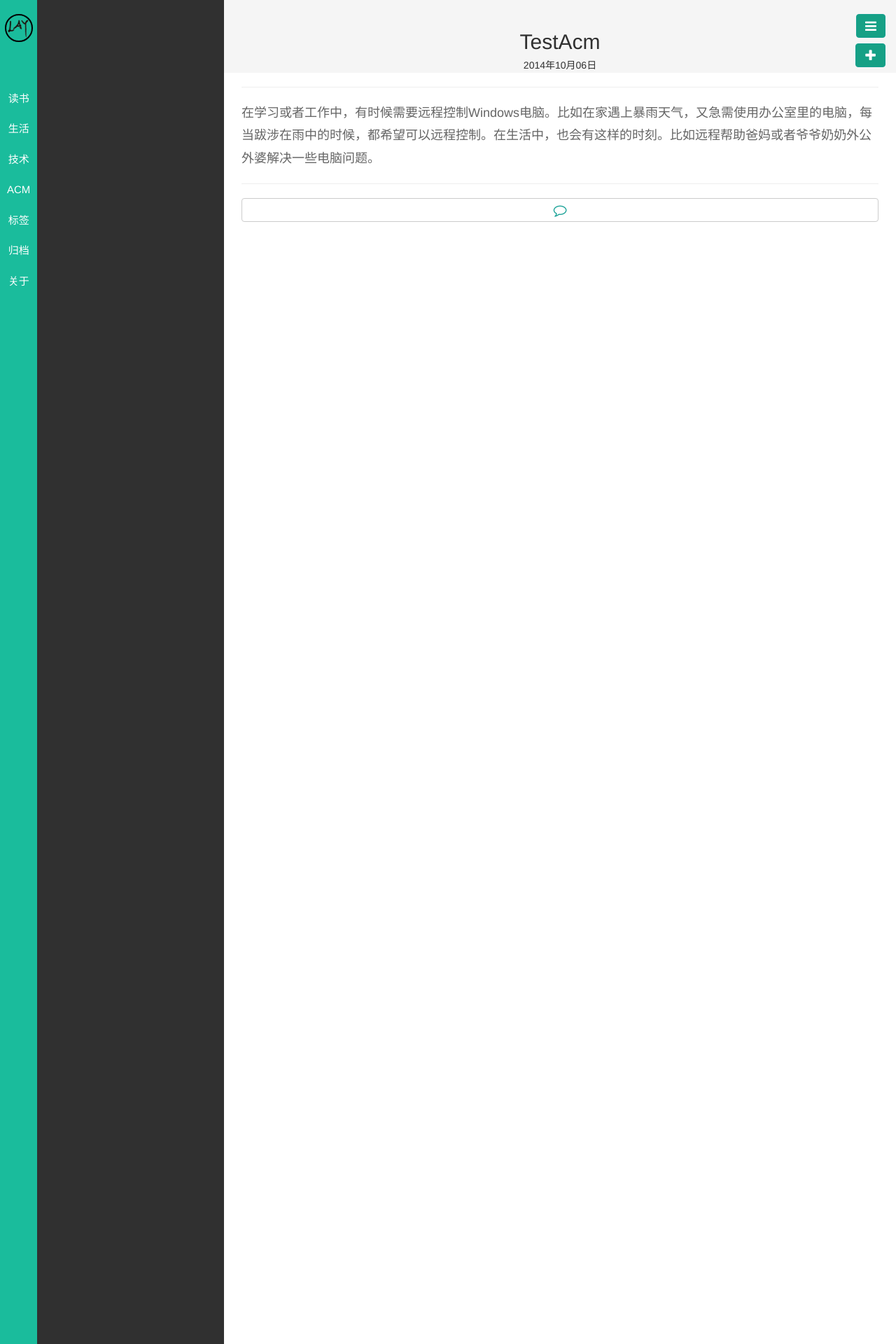
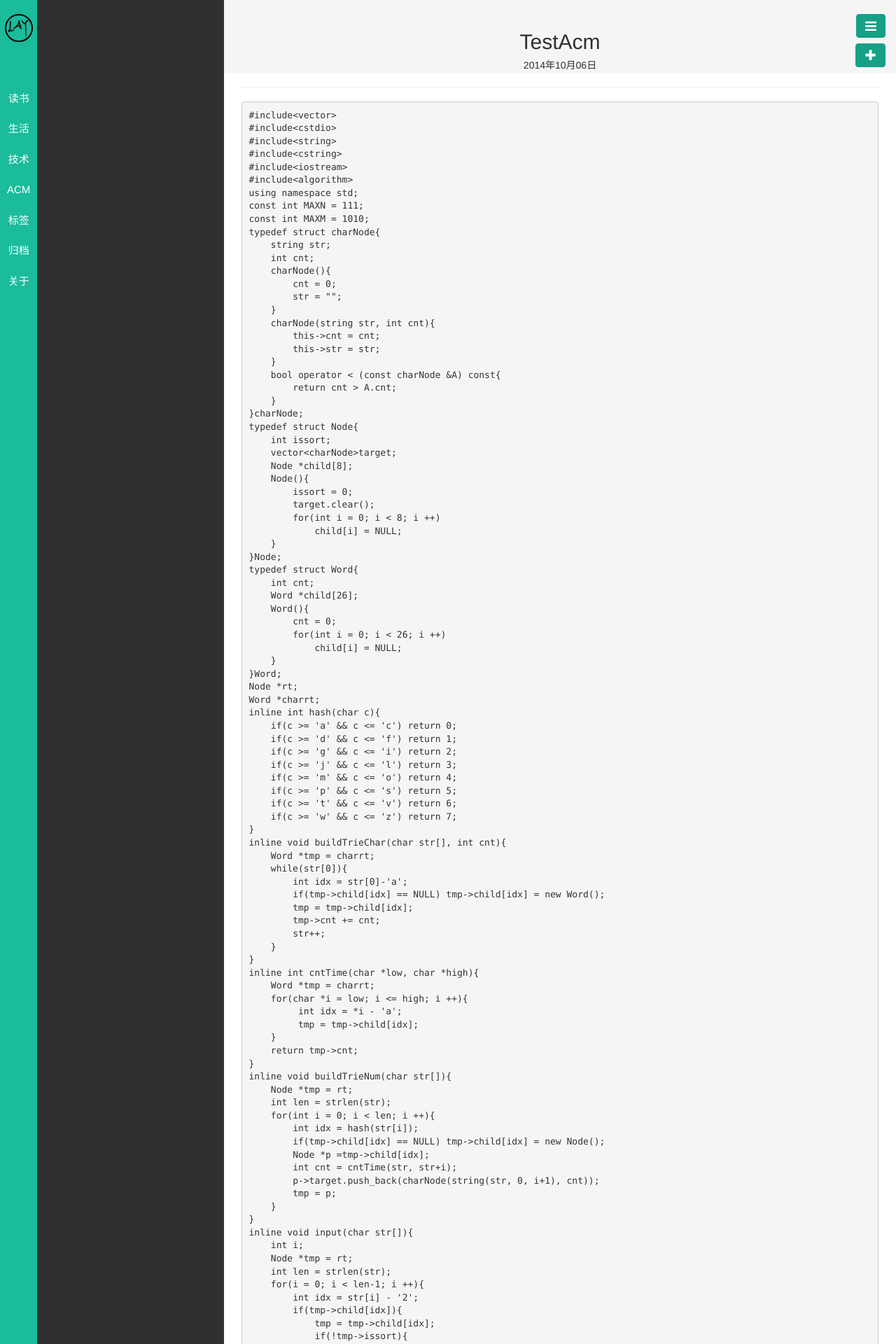
Before and after one commit to pstreeplus/pstreeplus.github.com, a Jekyll site: the page built from _posts/ACM/2014-10-06-testacm.md, in a window 1280 px wide. Shown: the top 1920 px of the page at 70% size. Built offline with Jekyll 4.4.1, drawn with Linux system fonts in a browser that asks for light colours; nearby versions of some CDN libraries; library files that are not in the unit come from our copies; Markdown is read by kramdown in place of the engine named in the settings; some of the changed text lies outside the part shown.

Commit message:
Update 2014-10-06-testacm.md

````diff
--- a/_posts/ACM/2014-10-06-testacm.md
+++ b/_posts/ACM/2014-10-06-testacm.md
@@ -7,4 +7,136 @@ keywords:
 description:
 ---
 
-在学习或者工作中，有时候需要远程控制Windows电脑。比如在家遇上暴雨天气，又急需使用办公室里的电脑，每当跋涉在雨中的时候，都希望可以远程控制。在生活中，也会有这样的时刻。比如远程帮助爸妈或者爷爷奶奶外公外婆解决一些电脑问题。
+```cpp
+#include<vector>
+#include<cstdio>
+#include<string>
+#include<cstring>
+#include<iostream>
+#include<algorithm>
+using namespace std;
+const int MAXN = 111;
+const int MAXM = 1010;
+typedef struct charNode{
+    string str;
+    int cnt;
+    charNode(){
+        cnt = 0;
+        str = "";
+    }
+    charNode(string str, int cnt){
+        this->cnt = cnt;
+        this->str = str;
+    }
+    bool operator < (const charNode &A) const{
+        return cnt > A.cnt;
+    }
+}charNode;
+typedef struct Node{
+    int issort;
+    vector<charNode>target;
+    Node *child[8];
+    Node(){
+        issort = 0;
+        target.clear();
+        for(int i = 0; i < 8; i ++)
+            child[i] = NULL;
+    }
+}Node;
+typedef struct Word{
+    int cnt;
+    Word *child[26];
+    Word(){
+        cnt = 0;
+        for(int i = 0; i < 26; i ++)
+            child[i] = NULL;
+    }
+}Word;
+Node *rt;
+Word *charrt;
+inline int hash(char c){
+    if(c >= 'a' && c <= 'c') return 0;
+    if(c >= 'd' && c <= 'f') return 1;
+    if(c >= 'g' && c <= 'i') return 2;
+    if(c >= 'j' && c <= 'l') return 3;
+    if(c >= 'm' && c <= 'o') return 4;
+    if(c >= 'p' && c <= 's') return 5;
+    if(c >= 't' && c <= 'v') return 6;
+    if(c >= 'w' && c <= 'z') return 7;
+}
+inline void buildTrieChar(char str[], int cnt){
+    Word *tmp = charrt;
+    while(str[0]){
+        int idx = str[0]-'a';
+        if(tmp->child[idx] == NULL) tmp->child[idx] = new Word();
+        tmp = tmp->child[idx];
+        tmp->cnt += cnt;
+        str++;
+    }
+}
+inline int cntTime(char *low, char *high){
+    Word *tmp = charrt;
+    for(char *i = low; i <= high; i ++){
+         int idx = *i - 'a';
+         tmp = tmp->child[idx];
+    }
+    return tmp->cnt;
+}
+inline void buildTrieNum(char str[]){
+    Node *tmp = rt;
+    int len = strlen(str);
+    for(int i = 0; i < len; i ++){
+        int idx = hash(str[i]);
+        if(tmp->child[idx] == NULL) tmp->child[idx] = new Node();
+        Node *p =tmp->child[idx];
+        int cnt = cntTime(str, str+i);
+        p->target.push_back(charNode(string(str, 0, i+1), cnt));
+        tmp = p;
+    }
+}
+inline void input(char str[]){
+    int i;
+    Node *tmp = rt;
+    int len = strlen(str);
+    for(i = 0; i < len-1; i ++){
+        int idx = str[i] - '2';
+        if(tmp->child[idx]){
+            tmp = tmp->child[idx];
+            if(!tmp->issort){
+                sort(tmp->target.begin(), tmp->target.end());
+                tmp->issort = 1;
+            }
+            int cnt = tmp->target.at(0).cnt;
+            cout << tmp->target.at(0).str << endl;
+        }else break;
+    }
+    for(int j = i; j < len - 1; j ++) printf("MANUALLY\n");
+}
+int main(){
+    char str[MAXM][MAXN];
+    int t, n, m, cnt;
+#ifndef ONLINE_JUDGE
+    freopen("in.cpp", "r", stdin);
+#endif
+    scanf("%d", &t);
+    for(int i = 1; i <= t; i ++){
+        rt = new Node();
+        charrt = new Word();
+        printf("Scenario #%d:\n", i);
+        scanf("%d", &n);
+        for(int i = 0; i < n; i ++){
+            scanf("%s%d", str[i], &cnt);
+            buildTrieChar(str[i], cnt);
+        }
+        for(int i = 0; i < n; i ++) buildTrieNum(str[i]);
+        scanf("%d", &m);
+        for(int i = 0; i < m; i ++){
+            scanf("%s",str[i]);
+            input(str[i]);
+            printf("\n");
+        }
+        printf("\n");
+    }
+    return 0;
+}
+```
````
